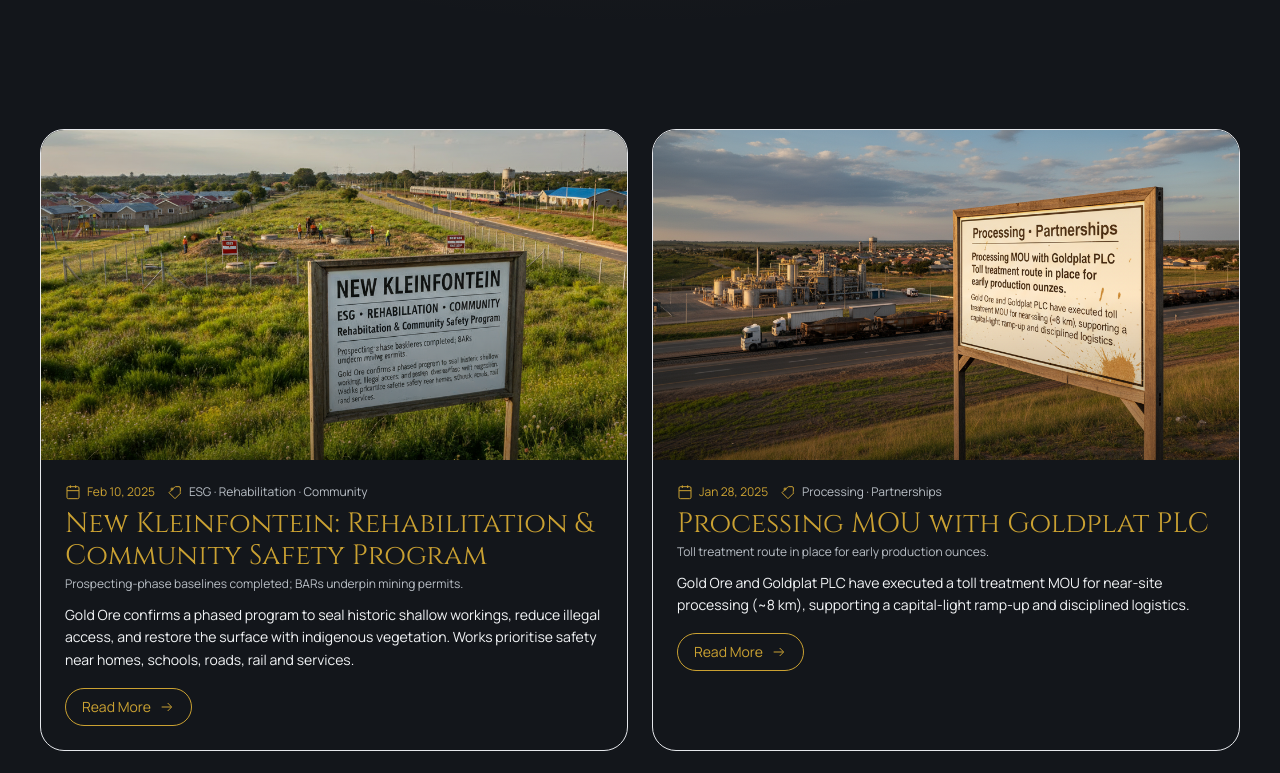
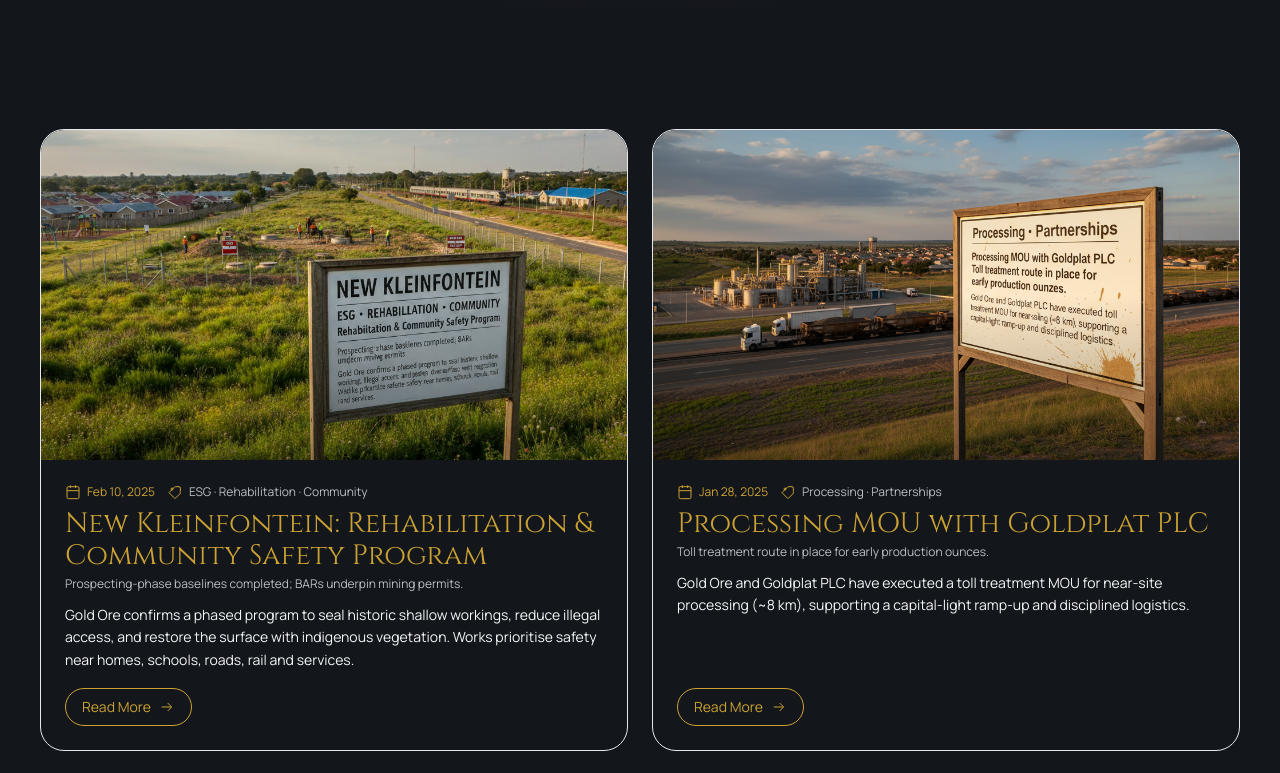
Before and after one commit to Capdavid777/gold-ore, a Next.js app: page /news in a window 1280 px wide. Shown: the part 360-1133 px from the top of the page. Built offline with nearby package versions, Linux system fonts and the light colour scheme; no server answers.

Commit message:
Update page.tsx

```diff
--- a/src/app/news/page.tsx
+++ b/src/app/news/page.tsx
@@ -5,7 +5,6 @@ import { motion, useReducedMotion } from "framer-motion";
 import { Section } from "@/components/ui/Section";
 import type { ReactNode } from "react";
 
-/* Inline icons (stroke follows currentColor) */
 const Icon = {
   Pickaxe: (p: React.SVGProps<SVGSVGElement>) => (
     <svg viewBox="0 0 24 24" fill="none" stroke="currentColor" {...p}>
@@ -48,17 +47,16 @@ const gold = { color: "var(--go-gold,#caa132)" } as const;
 
 type NewsItem = {
   id: string;
-  date: string;              // ISO or human-readable
+  date: string;
   title: string;
   summary: string;
-  image?: string;            // /public/news/...
-  href?: string;             // link to full release / PDF / page
+  image?: string;
+  href?: string;
   tags?: string[];
-  meta?: string;             // optional small line
+  meta?: string;
   icon?: ReactNode;
 };
 
-/* Seed stories drawn from your materials */
 const NEWS: NewsItem[] = [
   {
     id: "2025-02-nk-rehab",
@@ -150,11 +148,11 @@ export default function NewsPage() {
               whileInView={r ? {} : { opacity: 1, y: 0 }}
               viewport={{ once: true }}
               transition={{ duration: 0.4 }}
-              className="group overflow-hidden rounded-3xl border border-surface-3/50 bg-surface-2/40"
+              /* MAKE CARDS EQUAL HEIGHT + BUTTON AT BOTTOM */
+              className="group flex h-full flex-col overflow-hidden rounded-3xl border border-surface-3/50 bg-surface-2/40"
             >
               {/* media */}
-              <div className="relative aspect-[16/9] w-full">
-                {/* Soft overlay adds depth even if image is dark */}
+              <div className="relative aspect-[16/9] w-full shrink-0">
                 <div className="absolute inset-0 z-[1] bg-gradient-to-t from-black/35 via-black/0 to-black/10" />
                 {n.image ? (
                   <Image
@@ -171,13 +169,11 @@ export default function NewsPage() {
               </div>
 
               {/* content */}
-              <div className="p-5 md:p-6">
+              <div className="flex grow flex-col p-5 md:p-6">
                 <div className="flex items-center gap-3 text-xs text-text-muted">
                   <span className="inline-flex items-center gap-1.5" style={gold}>
                     <Icon.Calendar className="h-4 w-4" />
-                    <span className="text-[inherit]" style={{ color: "inherit" }}>
-                      {formatDate(n.date)}
-                    </span>
+                    <span className="text-[inherit]">{formatDate(n.date)}</span>
                   </span>
                   {n.tags && n.tags.length > 0 && (
                     <span className="inline-flex items-center gap-1.5">
@@ -201,7 +197,8 @@ export default function NewsPage() {
 
                 <p className="mt-3 text-sm leading-relaxed text-text-secondary">{n.summary}</p>
 
-                <div className="mt-4 flex items-center gap-3">
+                {/* BUTTON AREA PINNED TO BOTTOM */}
+                <div className="mt-auto pt-4">
                   <a
                     href={n.href ?? "#"}
                     className="group inline-flex items-center gap-2 rounded-full border px-4 py-2 text-sm transition hover:border-[var(--go-gold,#caa132)]/70"
@@ -237,7 +234,6 @@ export default function NewsPage() {
         </div>
       </Section>
 
-      {/* Title shimmer (scoped) */}
       <style jsx>{`
         .text-gold-shimmer {
           background: linear-gradient(
@@ -274,7 +270,6 @@ export default function NewsPage() {
   );
 }
 
-/* Utils */
 function formatDate(d: string) {
   try {
     const date = new Date(d);
```
